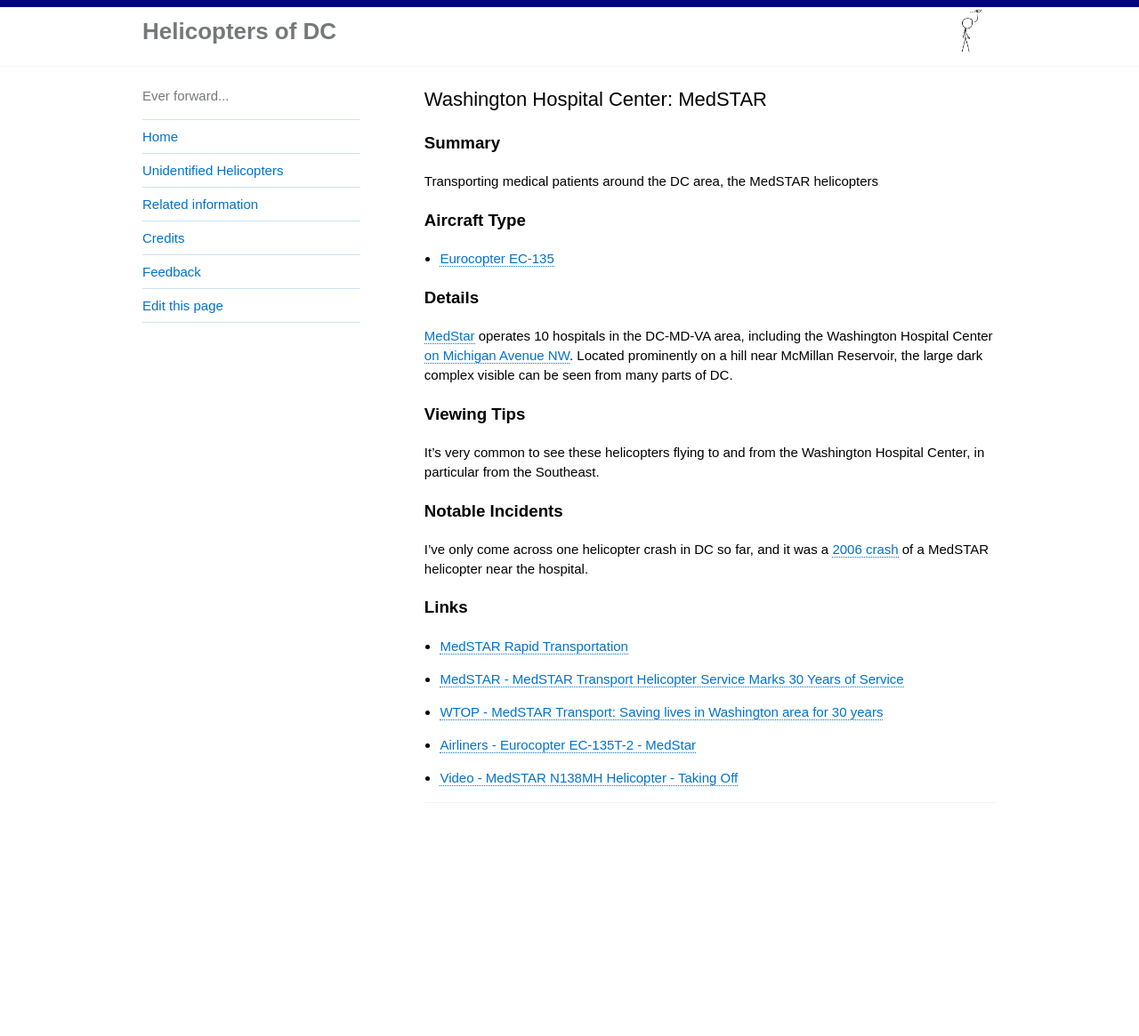
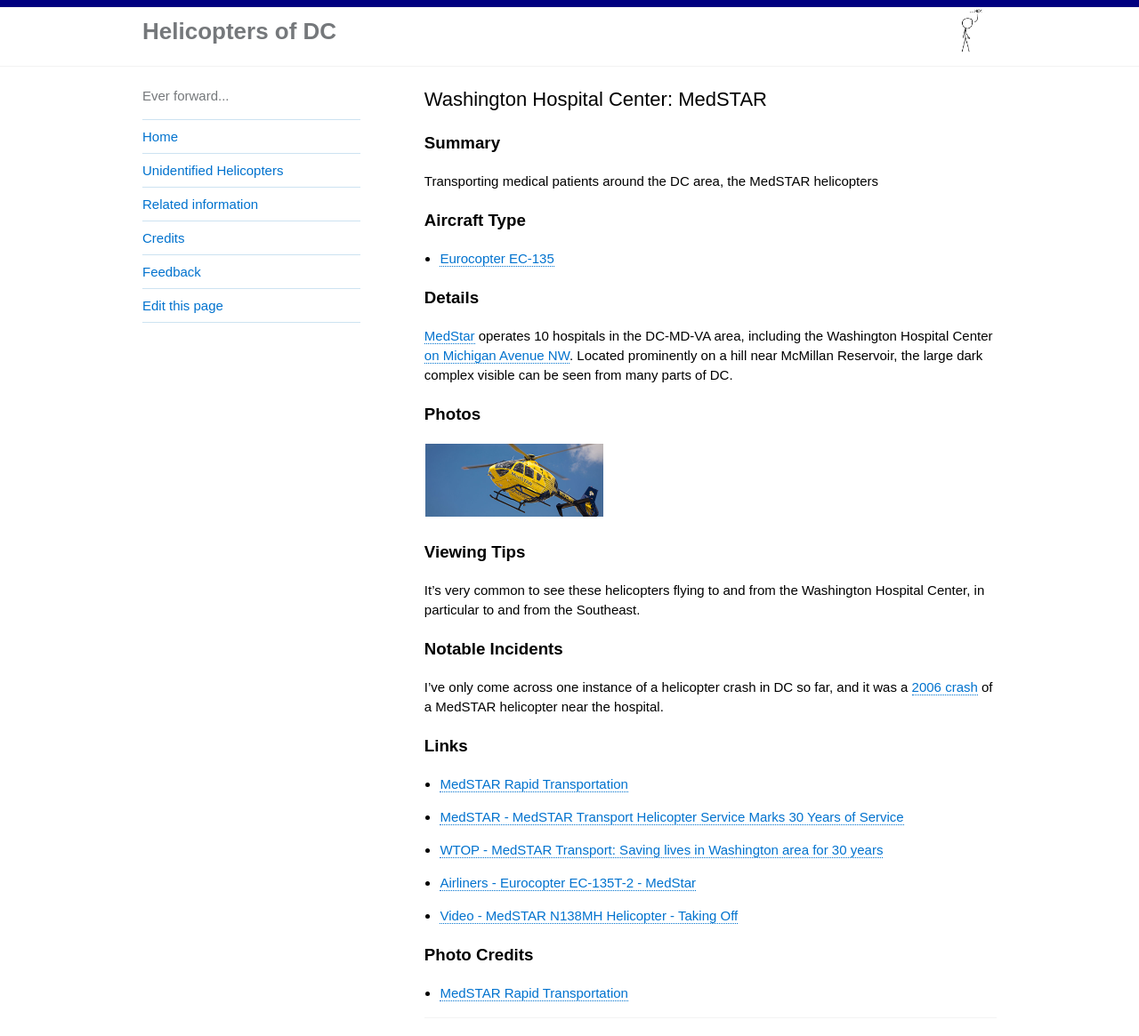
Before and after one commit to gbinal/dc-helicopters, a Jekyll site: the page built from _helicopters/medstar.md, in a window 1280 px wide and 1273 px high. Shown: the top 1165 px of the window at 89% size. Built offline with Jekyll 4.4.1, drawn with Linux system fonts in a browser that asks for light colours.

Commit message:
adding photo section

```diff
--- a/_helicopters/medstar.md
+++ b/_helicopters/medstar.md
@@ -15,13 +15,21 @@
 
 [MedStar](https://en.wikipedia.org/wiki/MedStar_Health) operates 10 hospitals in the DC-MD-VA area, including the Washington Hospital Center [on Michigan Avenue NW](https://goo.gl/maps/v59v6w4Qfe82).  Located prominently on a hill near McMillan Reservoir, the large dark complex visible can be seen from many parts of DC.
 
+### Photos
+
+<table style="width:100%">
+  <tr>
+        <td><img src="https://helicoptersofdc.com/pictures/medstar.jpg" alt="Medstar" width="200"></td>
+    </tr>
+  </table>
+
 ### Viewing Tips
 
-It's very common to see these helicopters flying to and from the Washington Hospital Center, in particular from the Southeast.
+It's very common to see these helicopters flying to and from the Washington Hospital Center, in particular to and from the Southeast.
 
 ### Notable Incidents
 
-I've only come across one helicopter crash in DC so far, and it was a [2006 crash](https://www.ntsb.gov/news/press-releases/Pages/Update_on_NTSB_Investigation_of_EMS_Helicopter_Crash_in_Washington_DC.aspx) of a MedSTAR helicopter near the hospital.
+I've only come across one instance of a helicopter crash in DC so far, and it was a [2006 crash](https://www.ntsb.gov/news/press-releases/Pages/Update_on_NTSB_Investigation_of_EMS_Helicopter_Crash_in_Washington_DC.aspx) of a MedSTAR helicopter near the hospital.
 
 ### Links
 
@@ -30,3 +38,6 @@
 * [WTOP - MedSTAR Transport: Saving lives in Washington area for 30 years](https://wtop.com/news/2013/07/medstar-transport-saving-lives-in-washington-area-for-30-years/slide/1/)
 * [Airliners -  Eurocopter EC-135T-2 - MedStar](https://www.airliners.net/photo/MedStar/Eurocopter-EC-135T-2/1166869)
 * [Video - MedSTAR N138MH Helicopter - Taking Off](https://www.youtube.com/watch?v=5-bcVnGj6B4)
+
+### Photo Credits
+* [MedSTAR Rapid Transportation](https://www.medstarwashington.org/our-services/medstar-heart-vascular-institute/treatments/medstar-rapid-transportation/)
```
